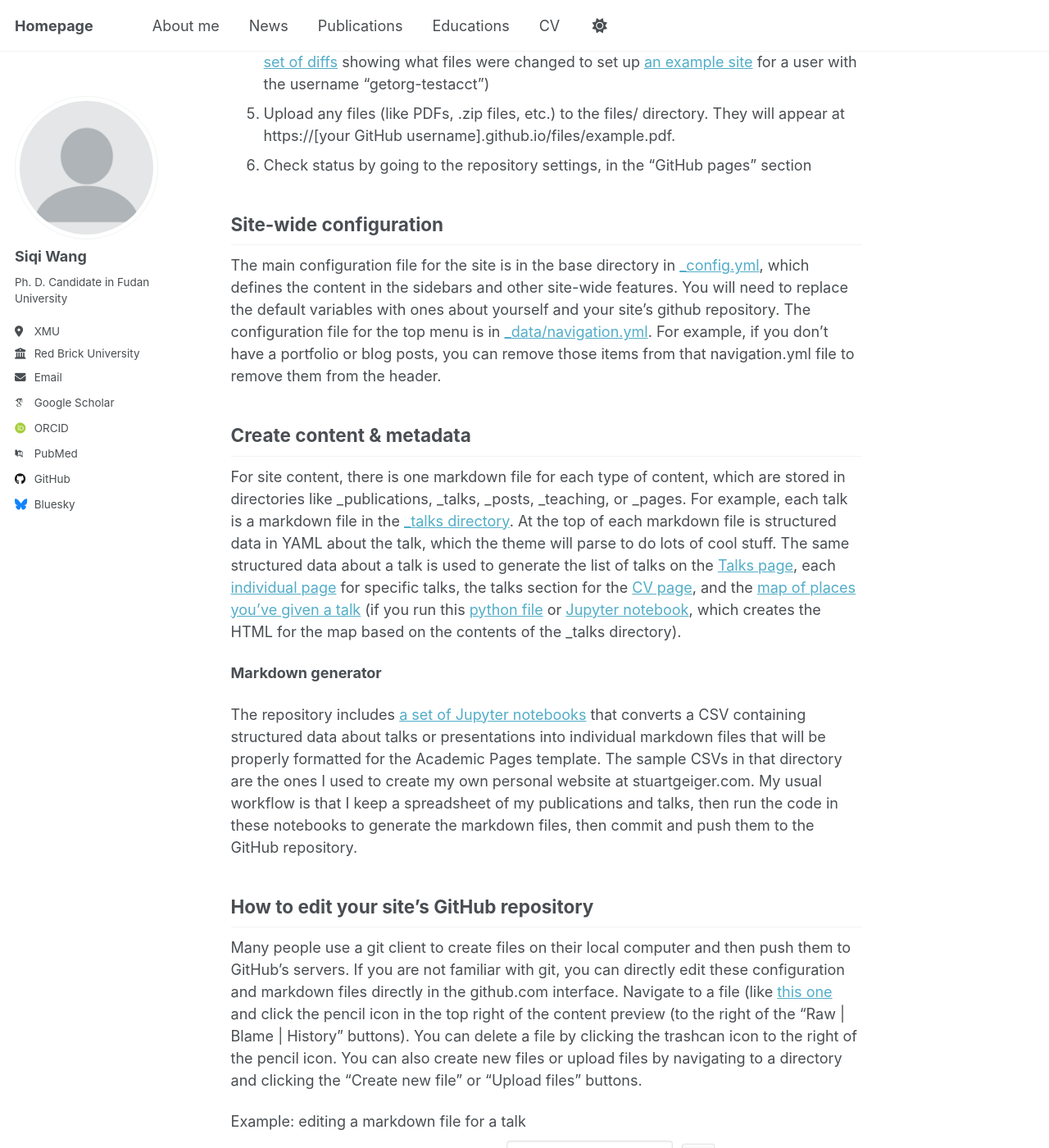
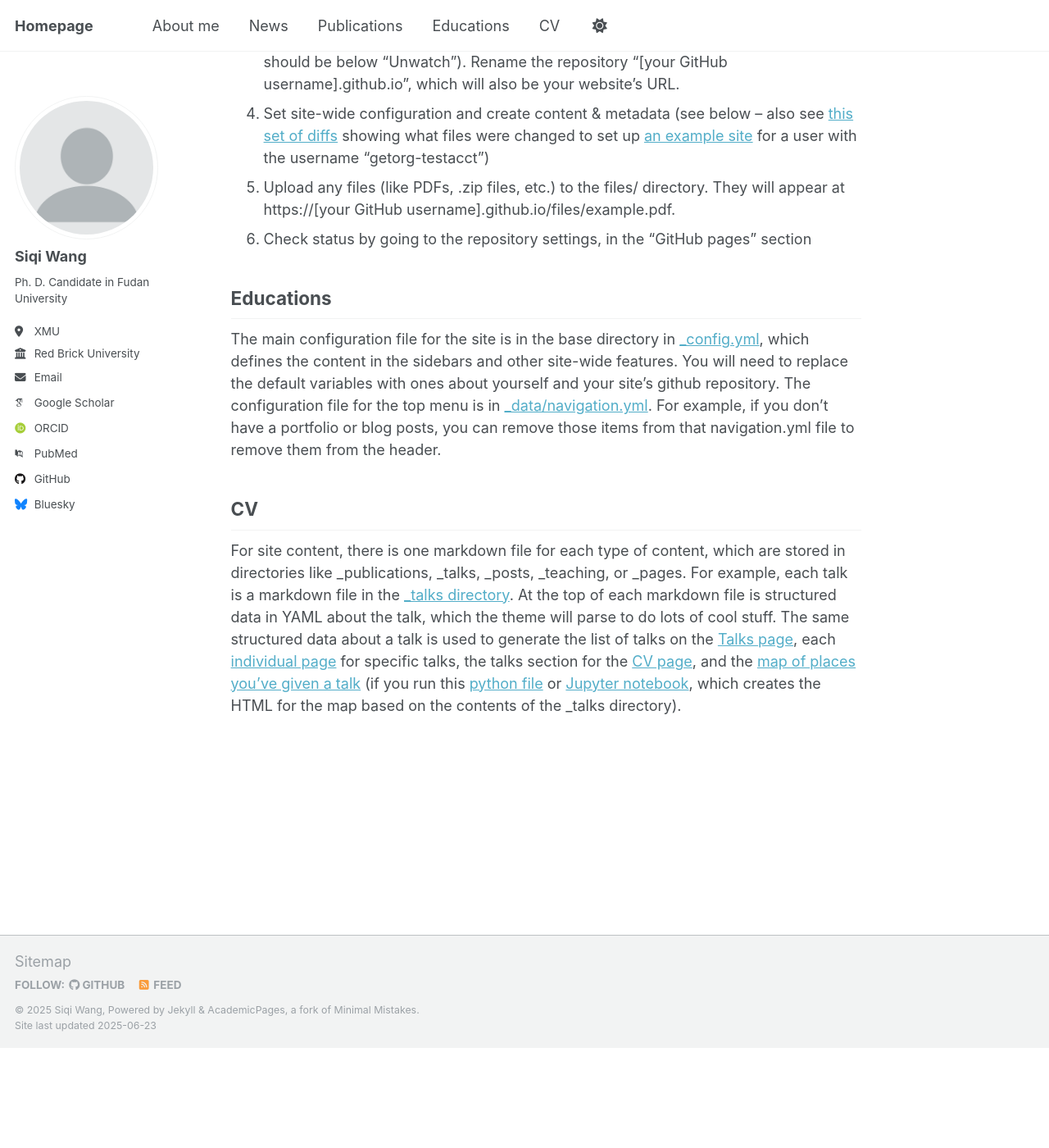
Before and after one commit to wsqqqqqqq/wsqqqqqqq.github.io, a Jekyll site: the page built from _pages/about.md, in a window 1280 px wide and 1400 px high, scrolled down 909 px. Shown: the whole window at 82% size. Built offline with Jekyll 4.4.1, drawn with Linux system fonts in a browser that asks for light colours; some web fonts are replaced; our own code applies the rules of GitHub Pages for plain Markdown files; after the commit the page ends 2187 px from its top, so only the background shows below that; some of the changed text lies outside the part shown.

Commit message:
Update about.md

```diff
--- a/_pages/about.md
+++ b/_pages/about.md
@@ -1,5 +1,7 @@
+About me
+======
 Hi, my name is Siqi Wang. I am a first year Ph.D. student in Department of Aerospace, Fudan University (2025-now)
-I am majoring in solid mechanics and
+I am majoring in impact mechanics
 
 News
 ======
@@ -16,26 +18,10 @@ Getting started
 1. Upload any files (like PDFs, .zip files, etc.) to the files/ directory. They will appear at https://[your GitHub username].github.io/files/example.pdf.
 1. Check status by going to the repository settings, in the "GitHub pages" section
 
-Site-wide configuration
+Educations
 ------
 The main configuration file for the site is in the base directory in [_config.yml](https://github.com/academicpages/academicpages.github.io/blob/master/_config.yml), which defines the content in the sidebars and other site-wide features. You will need to replace the default variables with ones about yourself and your site's github repository. The configuration file for the top menu is in [_data/navigation.yml](https://github.com/academicpages/academicpages.github.io/blob/master/_data/navigation.yml). For example, if you don't have a portfolio or blog posts, you can remove those items from that navigation.yml file to remove them from the header.
 
-Create content & metadata
+CV
 ------
 For site content, there is one markdown file for each type of content, which are stored in directories like _publications, _talks, _posts, _teaching, or _pages. For example, each talk is a markdown file in the [_talks directory](https://github.com/academicpages/academicpages.github.io/tree/master/_talks). At the top of each markdown file is structured data in YAML about the talk, which the theme will parse to do lots of cool stuff. The same structured data about a talk is used to generate the list of talks on the [Talks page](https://academicpages.github.io/talks), each [individual page](https://academicpages.github.io/talks/2012-03-01-talk-1) for specific talks, the talks section for the [CV page](https://academicpages.github.io/cv), and the [map of places you've given a talk](https://academicpages.github.io/talkmap.html) (if you run this [python file](https://github.com/academicpages/academicpages.github.io/blob/master/talkmap.py) or [Jupyter notebook](https://github.com/academicpages/academicpages.github.io/blob/master/talkmap.ipynb), which creates the HTML for the map based on the contents of the _talks directory).
-
-**Markdown generator**
-
-The repository includes [a set of Jupyter notebooks](https://github.com/academicpages/academicpages.github.io/tree/master/markdown_generator
-) that converts a CSV containing structured data about talks or presentations into individual markdown files that will be properly formatted for the Academic Pages template. The sample CSVs in that directory are the ones I used to create my own personal website at stuartgeiger.com. My usual workflow is that I keep a spreadsheet of my publications and talks, then run the code in these notebooks to generate the markdown files, then commit and push them to the GitHub repository.
-
-How to edit your site's GitHub repository
-------
-Many people use a git client to create files on their local computer and then push them to GitHub's servers. If you are not familiar with git, you can directly edit these configuration and markdown files directly in the github.com interface. Navigate to a file (like [this one](https://github.com/academicpages/academicpages.github.io/blob/master/_talks/2012-03-01-talk-1.md) and click the pencil icon in the top right of the content preview (to the right of the "Raw | Blame | History" buttons). You can delete a file by clicking the trashcan icon to the right of the pencil icon. You can also create new files or upload files by navigating to a directory and clicking the "Create new file" or "Upload files" buttons.
-
-Example: editing a markdown file for a talk
-![Editing a markdown file for a talk](/images/editing-talk.png)
-
-For more info
-------
-More info about configuring Academic Pages can be found in [the guide](https://academicpages.github.io/markdown/), the [growing wiki](https://github.com/academicpages/academicpages.github.io/wiki), and you can always [ask a question on GitHub](https://github.com/academicpages/academicpages.github.io/discussions). The [guides for the Minimal Mistakes theme](https://mmistakes.github.io/minimal-mistakes/docs/configuration/) (which this theme was forked from) might also be helpful.
```
Also changed, not shown: other parts of _pages/about.md (+1 -1 lines).
